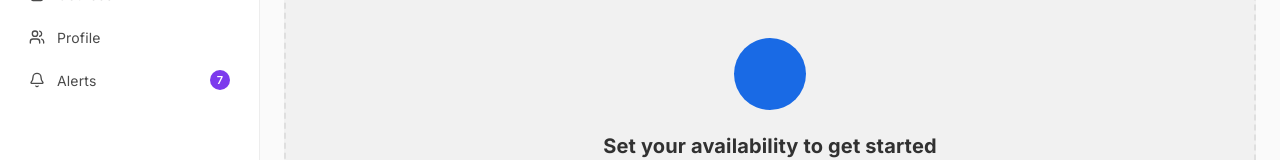
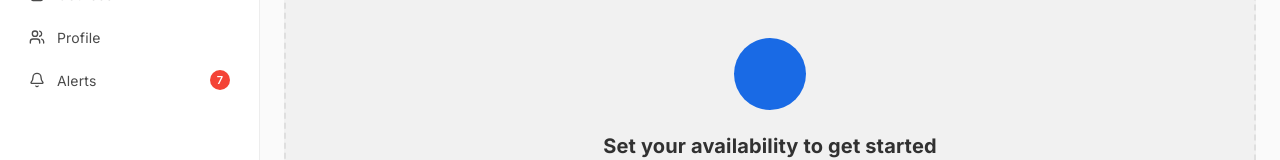
Before and after one commit to amitmishra-ai/claude-guru, a React (Vite) app: page / in a window 1280 px wide. Shown: the part 182-342 px from the top of the page. Built offline with nearby package versions, Linux system fonts and the light colour scheme; some icons are missing.

Commit message:
notification color

```diff
--- a/src/index.css
+++ b/src/index.css
@@ -102,8 +102,8 @@
   --gl-cal-busy-border: rgb(156, 163, 175);
 
   /* ── UI accent tokens ── */
-  --gl-badge-bg: #7c3aed;
-  /* violet-600 */
+  --gl-badge-bg: #f44336;
+  /* red-500 (MUI) */
   --gl-badge-text: #ffffff;
   --gl-unread-bg: rgba(219, 234, 254, 0.4);
   --gl-unread-border: #93c5fd;
@@ -218,7 +218,7 @@
   --gl-cal-busy-border: rgba(156, 163, 175, 0.5);
 
   /* ── UI accent tokens (dark) ── */
-  --gl-badge-bg: #8b5cf6;
+  --gl-badge-bg: #ef5350;
   --gl-badge-text: #ffffff;
   --gl-unread-bg: rgba(59, 130, 246, 0.12);
   --gl-unread-border: rgba(59, 130, 246, 0.35);
```
